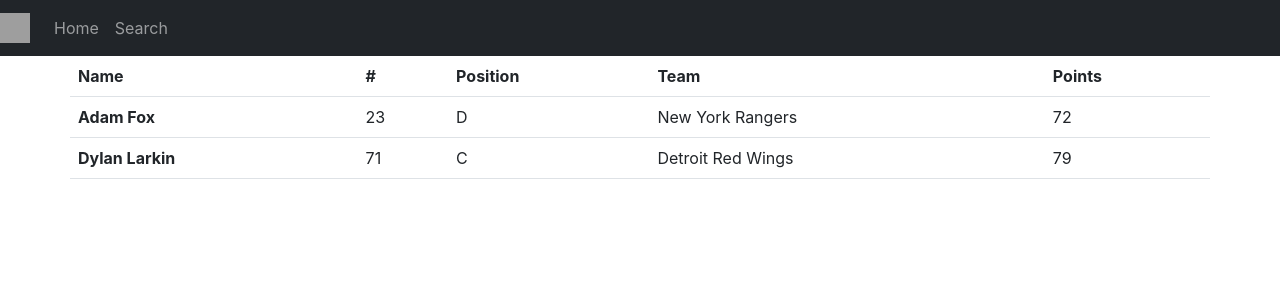
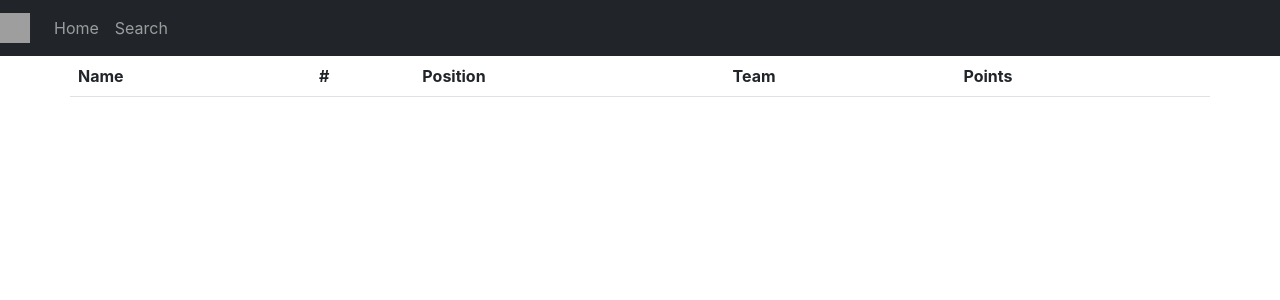
Before and after one commit to ColbyTodd/SEG3125-Project-2, a React (Create React App) app in the folder hockey-website/: page /player/1 in a window 1280 px wide. Shown: the top 300 px of the page. Built offline with nearby package versions, Linux system fonts and the light colour scheme; data requests are answered from the project's data file; grey boxes are pictures that could not be loaded.

Commit message:
Got player page showing only one player

```diff
--- a/hockey-website/src/Player.js
+++ b/hockey-website/src/Player.js
@@ -6,15 +6,16 @@
 const Player = () => {
     const [player, setPlayer] = useState(null);
     const { name } = useParams();
-    console.log(name);
 
     useEffect(() => {
+        name.replace("%20", " ")
+        console.log(name)
         fetch("http://localhost:8000/Players")
             .then(res => {
                 return res.json()
             })
             .then((data) => {
-                setPlayer(data.slice(0, 5));
+                setPlayer(data.filter((data) => data.Name === name));
             })
     }, []);
 
```
